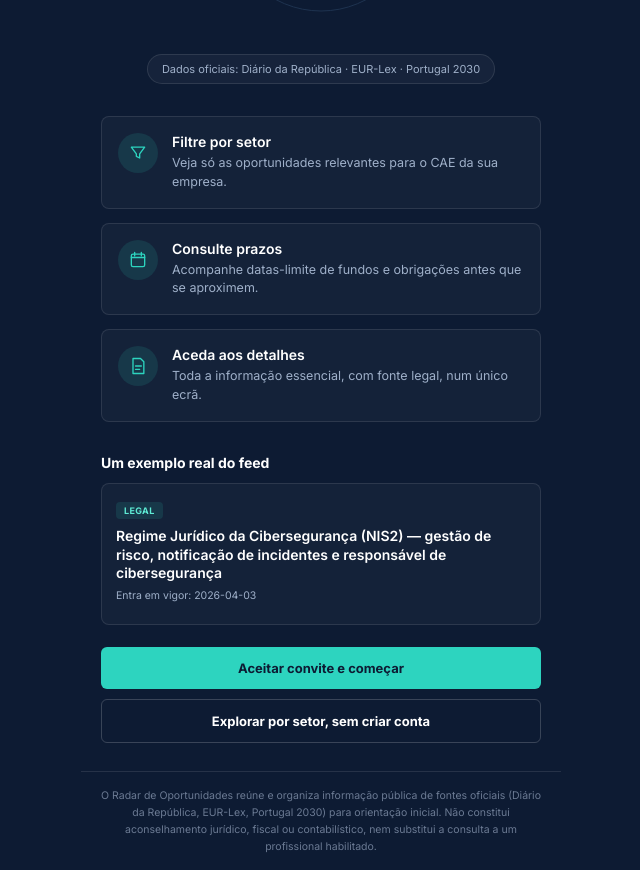
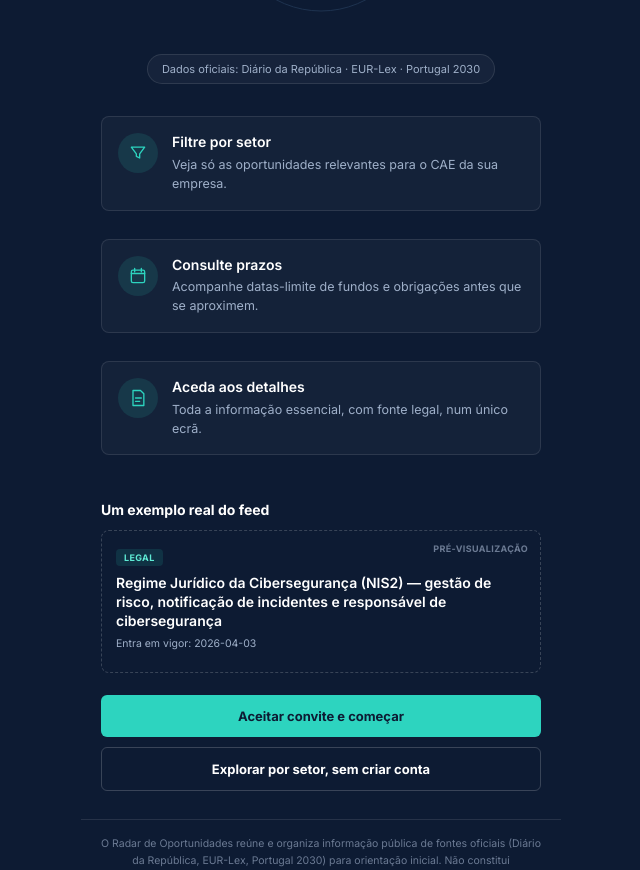
Before and after one commit to saramscruz/radar-oportunidades, a Next.js app: page / in a window 1280 px wide. Shown: the part 439-1309 px from the top of the page, without its empty margins (319-959 px from the left). Built offline with nearby package versions, Linux system fonts and the light colour scheme.

Commit message:
Torna cartões de funcionalidades clicáveis e marca exemplo como pré-visualização

```diff
--- a/app/page.tsx
+++ b/app/page.tsx
@@ -77,19 +77,19 @@ export default function ConvitePage() {
           </div>
         </div>
 
-        {/* Três funcionalidades, com ícone dentro de círculo — igual ao produto ao vivo */}
+        {/* Três funcionalidades, com ícone dentro de círculo — agora
+            genuinamente clicáveis (levam a /setores), não só decorativas */}
         <div style={{ display: "flex", flexDirection: "column", gap: 14, marginBottom: 32 }}>
           {features.map((f) => (
-            <div
+            <Link
               key={f.title}
+              href="/setores"
+              className="card"
               style={{
                 display: "flex",
                 alignItems: "flex-start",
                 gap: 14,
                 padding: 16,
-                borderRadius: 8,
-                border: "1px solid var(--border)",
-                background: "var(--bg-card)",
               }}
             >
               <div
@@ -116,14 +116,36 @@ export default function ConvitePage() {
                   {f.body}
                 </p>
               </div>
-            </div>
+            </Link>
           ))}
         </div>
 
         <h3 className="section-title" style={{ marginTop: 0 }}>
           Um exemplo real do feed
         </h3>
-        <div className="card" style={{ cursor: "default" }}>
+        <div
+          className="card"
+          style={{
+            cursor: "default",
+            border: "1px dashed var(--border-strong)",
+            background: "transparent",
+            position: "relative",
+          }}
+        >
+          <span
+            style={{
+              position: "absolute",
+              top: 12,
+              right: 12,
+              fontSize: 9,
+              fontWeight: 700,
+              textTransform: "uppercase",
+              letterSpacing: "0.04em",
+              color: "var(--text-muted)",
+            }}
+          >
+            Pré-visualização
+          </span>
           <span className="badge legal">Legal</span>
           <h3>
             Regime Jurídico da Cibersegurança (NIS2) — gestão de risco,
```
